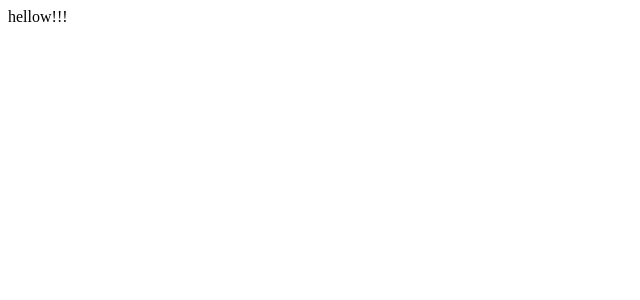
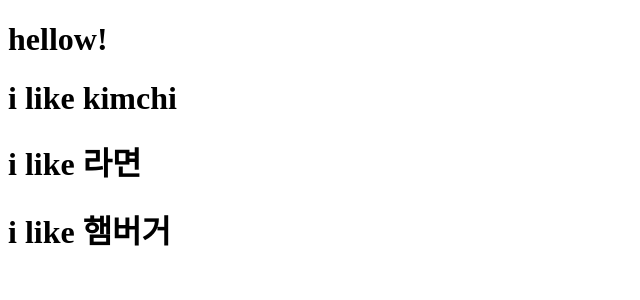
Before and after one commit to dlehdrb128/react_movie, a React (Create React App) app: page / in a window 1280 px wide. Shown: the top 300 px of the page, without its empty margins (0-640 px from the left). Built offline with nearby package versions, Linux system fonts and the light colour scheme.

Commit message:
props 사용법과 구조분해

```diff
--- a/src/App.js
+++ b/src/App.js
@@ -1,9 +1,16 @@
+import React from 'react'
 
+const Food = ({fav}) => {
+  return <h1>i like {fav}</h1>
+}
 
 function App() {
   return (
     <div>
-      hellow!!!
+     <h1>hellow!</h1>
+      <Food fav="kimchi" />
+      <Food fav="라면"/>
+      <Food fav="햄버거" />
     </div>
   );
 }
--- a/src/index.js
+++ b/src/index.js
@@ -1,6 +1,8 @@
 import React from 'react';
 import ReactDOM from 'react-dom';
 import App from './App';
+
+
 
 
 ReactDOM.render(
```
